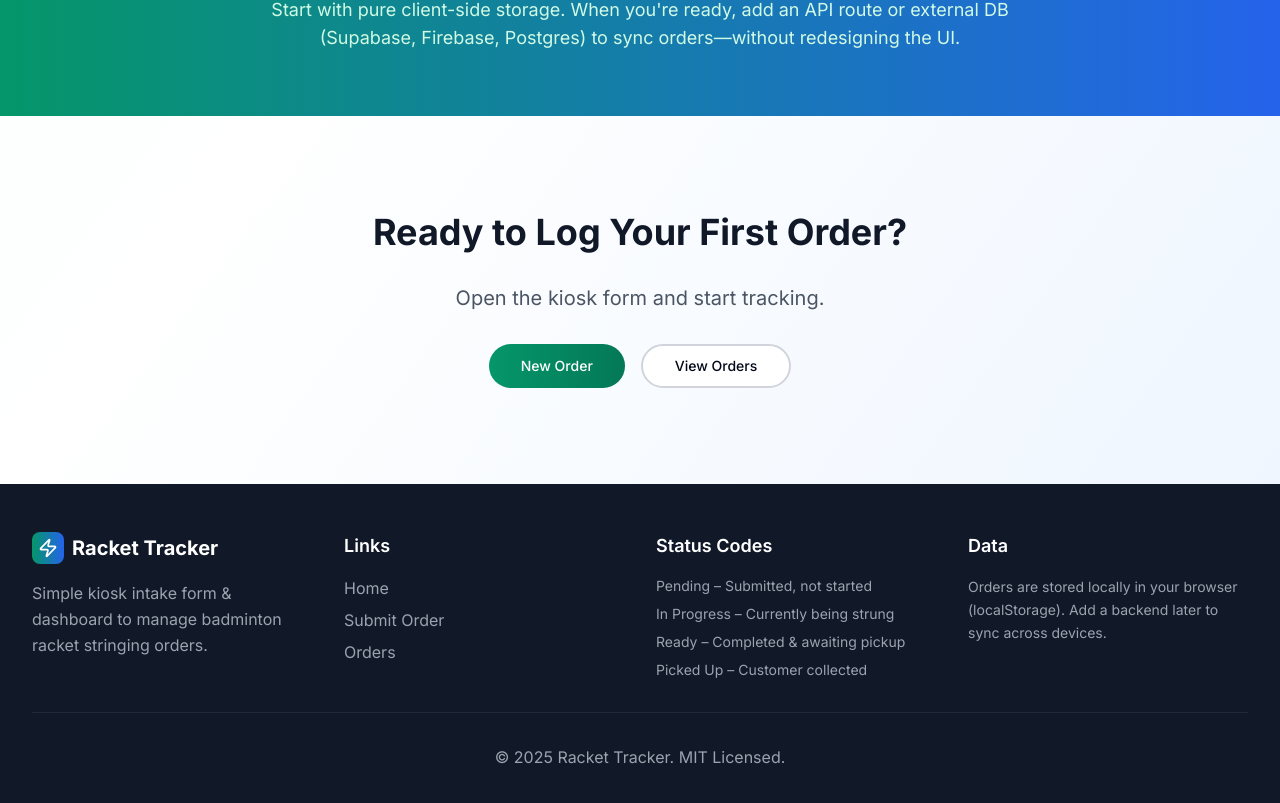
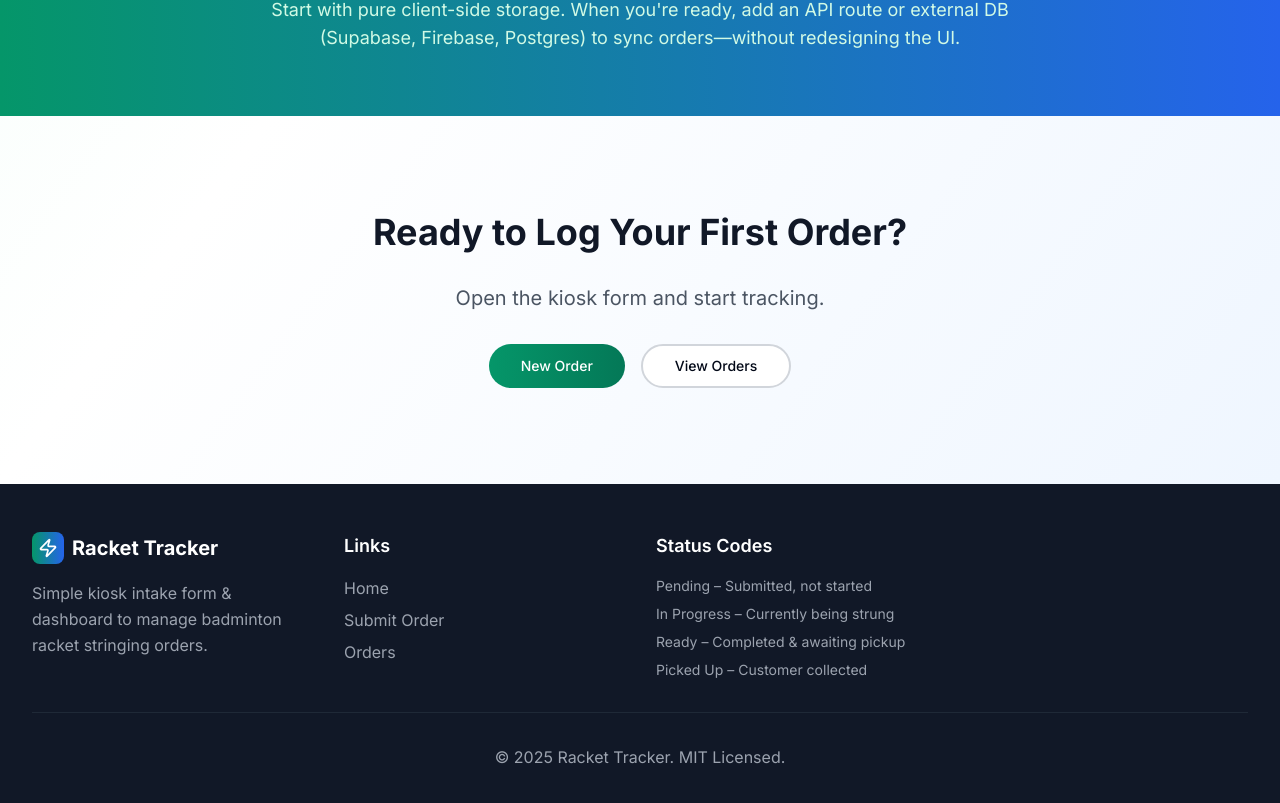
Before and after one commit to ck0x/baddy-sportz, a Next.js app: page / in a window 1280 px wide. Shown: the part 1312-2115 px from the top of the page. Built offline with nearby package versions, Linux system fonts and the light colour scheme.

Commit message:
style: adujst old comment

```diff
--- a/components/footer.tsx
+++ b/components/footer.tsx
@@ -53,13 +53,6 @@ export function Footer() {
           </div>
 
           {/* Contact Info */}
-          <div>
-            <h3 className="text-lg font-semibold mb-4">Data</h3>
-            <p className="text-gray-400 text-sm leading-relaxed">
-              Orders are stored locally in your browser (localStorage). Add a
-              backend later to sync across devices.
-            </p>
-          </div>
         </div>
 
         <div className="border-t border-gray-800 mt-8 pt-8 text-center text-gray-400">
```
